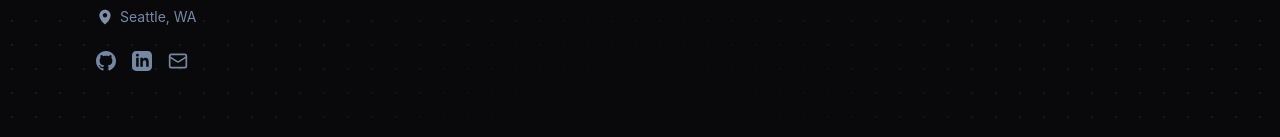
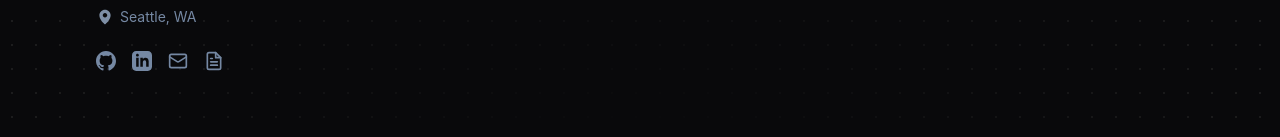
Before and after one commit to SimpleManGames/portfolio, a Next.js app: page / in a window 1280 px wide. Shown: the part 255-392 px from the top of the page. Built offline with nearby package versions, Linux system fonts and the light colour scheme.

Commit message:
feat: add resume link to portfolio

```diff
--- a/src/components/social-links.tsx
+++ b/src/components/social-links.tsx
@@ -42,6 +42,25 @@
       <path d="m22 7-8.97 5.7a1.94 1.94 0 0 1-2.06 0L2 7" />
     </svg>
   ),
+  resume: (
+    <svg
+      xmlns="http://www.w3.org/2000/svg"
+      width="20"
+      height="20"
+      viewBox="0 0 24 24"
+      fill="none"
+      stroke="currentColor"
+      strokeWidth="2"
+      strokeLinecap="round"
+      strokeLinejoin="round"
+    >
+      <path d="M14 2H6a2 2 0 0 0-2 2v16a2 2 0 0 0 2 2h12a2 2 0 0 0 2-2V8z" />
+      <polyline points="14 2 14 8 20 8" />
+      <line x1="16" y1="13" x2="8" y2="13" />
+      <line x1="16" y1="17" x2="8" y2="17" />
+      <polyline points="10 9 9 9 8 9" />
+    </svg>
+  ),
 };
 
 export default function SocialLinks() {
--- a/src/data/social.ts
+++ b/src/data/social.ts
@@ -19,4 +19,10 @@
     url: "mailto:riley.smith5345@gmail.com",
     icon: "email",
   },
+  {
+    platform: "Resume",
+    label: "Resume (PDF)",
+    url: "/RileySmithResume.pdf",
+    icon: "resume",
+  },
 ];
--- a/src/type/social-links.ts
+++ b/src/type/social-links.ts
@@ -2,5 +2,5 @@
   platform: string;
   label: string;
   url: string;
-  icon: "github" | "linkedin" | "email";
+  icon: "github" | "linkedin" | "email" | "resume";
 };
```
Also changed, not shown: 1 other file (tests, documents, lock files or other folders).
